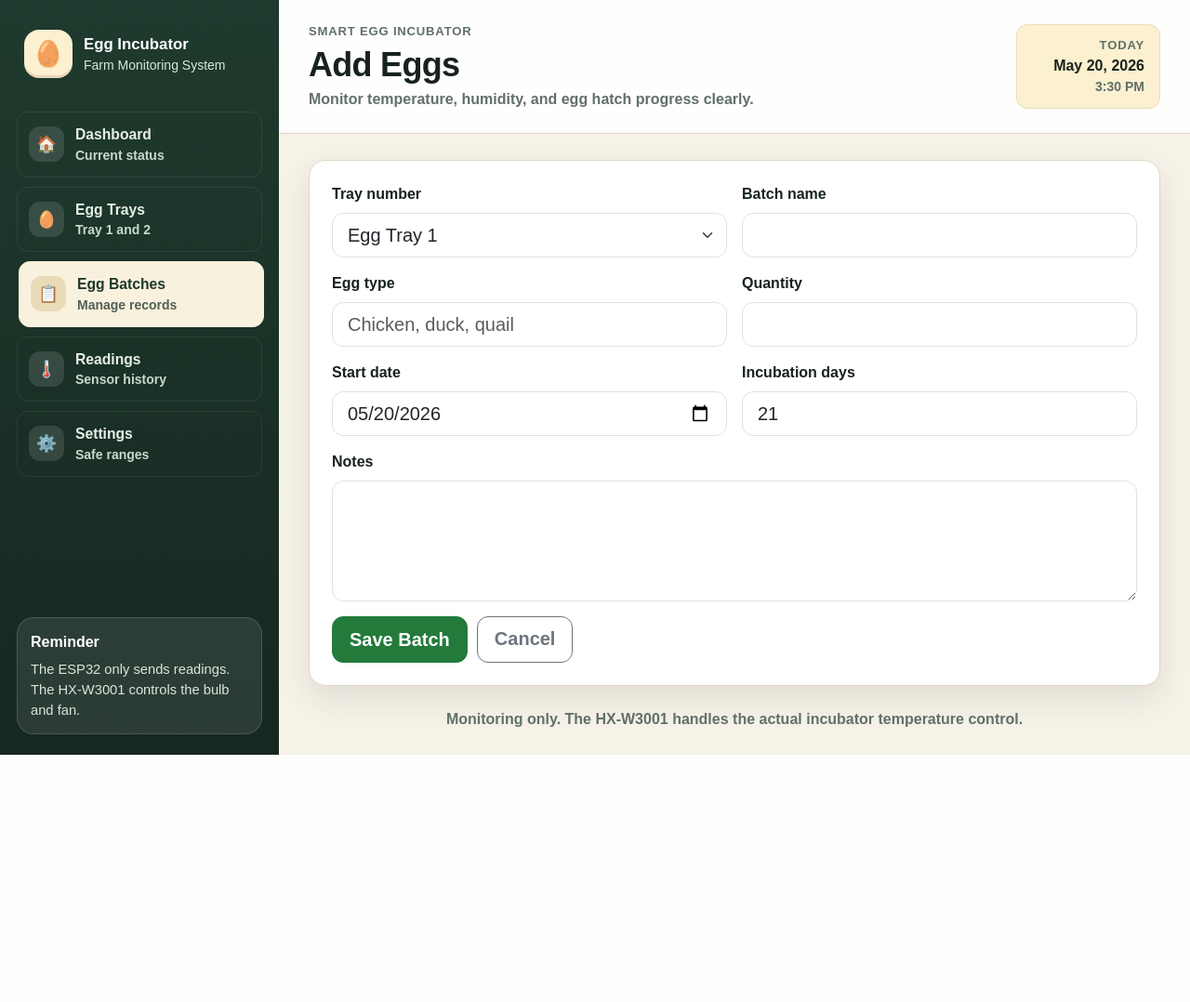
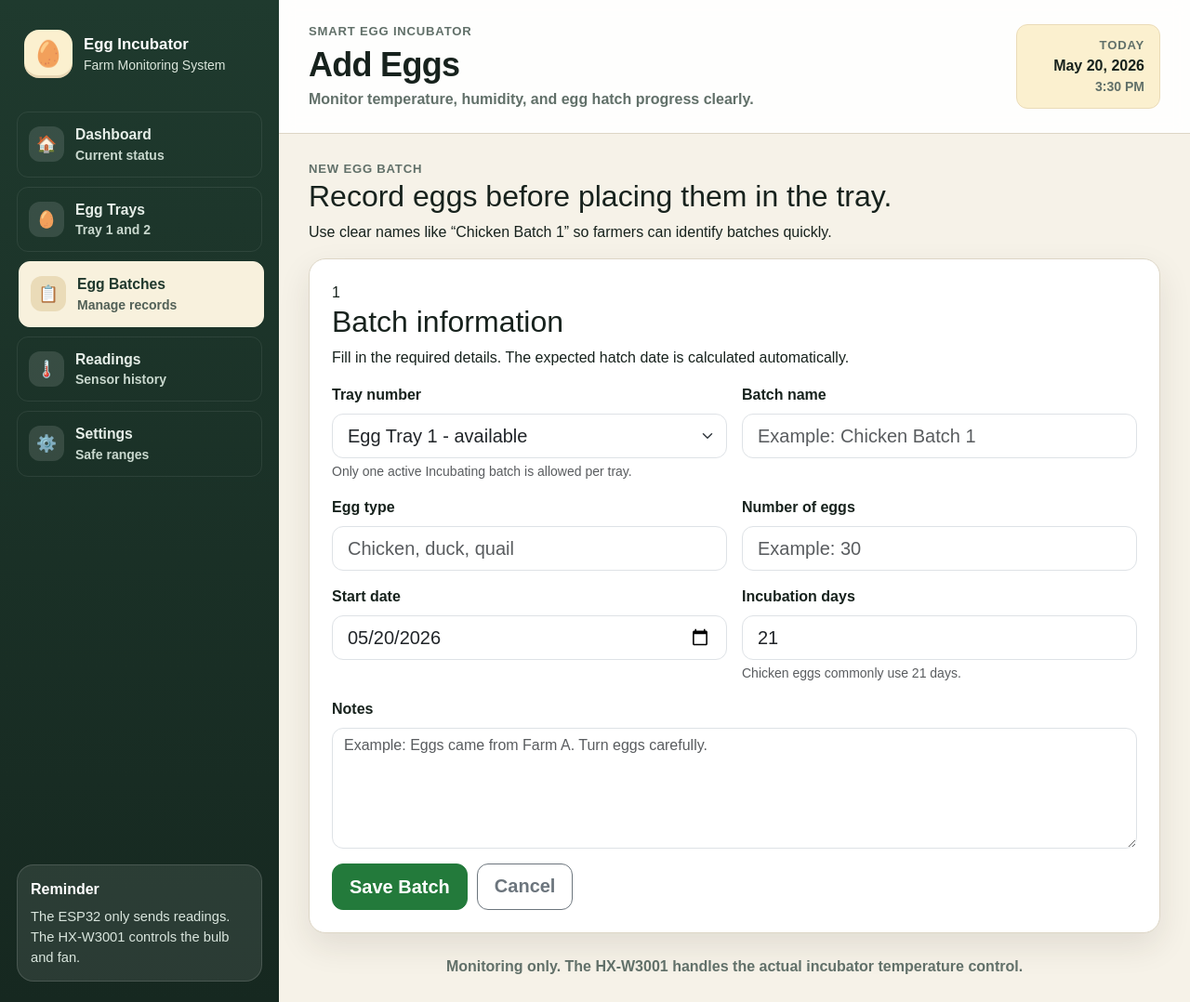
Before and after one commit to Dan1007Mercado/physics, a PHP site: page /add_batch.php in a window 1280 px wide. Shown: the whole page at 93% size. Before the commit the page ends 812 px from the top, so only its background shows below. Run offline with PHP 8.4, Linux system fonts and the light colour scheme; data that the repository does not hold is empty.

Commit message:
Match add batch form with HCI design

```diff
--- a/add_batch.php
+++ b/add_batch.php
@@ -50,8 +50,17 @@ include __DIR__ . '/includes/header.php';
 ?>
 
 <section class="page-section narrow-section">
+    <div class="hero-panel compact-hero mb-3">
+        <div>
+            <span class="eyebrow">New egg batch</span>
+            <h2>Record eggs before placing them in the tray.</h2>
+            <p>Use clear names like “Chicken Batch 1” so farmers can identify batches quickly.</p>
+        </div>
+    </div>
+
     <?php if ($errors): ?>
-        <div class="alert alert-danger">
+        <div class="alert alert-danger alert-readable">
+            <strong>Please fix the following:</strong>
             <?php foreach ($errors as $error): ?>
                 <div><?= e($error) ?></div>
             <?php endforeach; ?>
@@ -59,43 +68,60 @@ include __DIR__ . '/includes/header.php';
     <?php endif; ?>
 
     <article class="form-panel">
+        <div class="form-section-title">
+            <span>1</span>
+            <div>
+                <h2>Batch information</h2>
+                <p>Fill in the required details. The expected hatch date is calculated automatically.</p>
+            </div>
+        </div>
+
         <form method="post" class="row g-3">
             <div class="col-12 col-md-6">
                 <label class="form-label" for="tray_number">Tray number</label>
                 <select class="form-select form-select-lg" id="tray_number" name="tray_number" required>
                     <?php foreach ([1, 2] as $trayNumber): ?>
-                        <?php $occupiedText = $activeBatches[$trayNumber] ? ' - occupied' : ''; ?>
+                        <?php $occupiedText = $activeBatches[$trayNumber] ? ' - occupied' : ' - available'; ?>
                         <option value="<?= e((string) $trayNumber) ?>" <?= (int) $form['tray_number'] === $trayNumber ? 'selected' : '' ?>>
                             <?= e(tray_name($trayNumber) . $occupiedText) ?>
                         </option>
                     <?php endforeach; ?>
                 </select>
+                <div class="form-text">Only one active Incubating batch is allowed per tray.</div>
             </div>
+
             <div class="col-12 col-md-6">
                 <label class="form-label" for="batch_name">Batch name</label>
-                <input class="form-control form-control-lg" type="text" id="batch_name" name="batch_name" value="<?= e($form['batch_name']) ?>" maxlength="100" required>
+                <input class="form-control form-control-lg" type="text" id="batch_name" name="batch_name" value="<?= e($form['batch_name']) ?>" maxlength="100" placeholder="Example: Chicken Batch 1" required>
             </div>
+
             <div class="col-12 col-md-6">
                 <label class="form-label" for="egg_type">Egg type</label>
                 <input class="form-control form-control-lg" type="text" id="egg_type" name="egg_type" value="<?= e($form['egg_type']) ?>" maxlength="50" placeholder="Chicken, duck, quail">
             </div>
+
             <div class="col-12 col-md-6">
-                <label class="form-label" for="quantity">Quantity</label>
-                <input class="form-control form-control-lg" type="number" id="quantity" name="quantity" value="<?= e((string) $form['quantity']) ?>" min="1" required>
+                <label class="form-label" for="quantity">Number of eggs</label>
+                <input class="form-control form-control-lg" type="number" id="quantity" name="quantity" value="<?= e((string) $form['quantity']) ?>" min="1" placeholder="Example: 30" required>
             </div>
+
             <div class="col-12 col-md-6">
                 <label class="form-label" for="start_date">Start date</label>
                 <input class="form-control form-control-lg" type="date" id="start_date" name="start_date" value="<?= e($form['start_date']) ?>" required>
             </div>
+
             <div class="col-12 col-md-6">
                 <label class="form-label" for="incubation_days">Incubation days</label>
                 <input class="form-control form-control-lg" type="number" id="incubation_days" name="incubation_days" value="<?= e((string) $form['incubation_days']) ?>" min="1" required>
+                <div class="form-text">Chicken eggs commonly use 21 days.</div>
             </div>
+
             <div class="col-12">
                 <label class="form-label" for="notes">Notes</label>
-                <textarea class="form-control" id="notes" name="notes" rows="4"><?= e($form['notes']) ?></textarea>
+                <textarea class="form-control" id="notes" name="notes" rows="4" placeholder="Example: Eggs came from Farm A. Turn eggs carefully."><?= e($form['notes']) ?></textarea>
             </div>
-            <div class="col-12 action-row">
+
+            <div class="col-12 action-row form-action-bar">
                 <button class="btn btn-success btn-lg" type="submit">Save Batch</button>
                 <a class="btn btn-outline-secondary btn-lg" href="trays.php">Cancel</a>
             </div>
```
